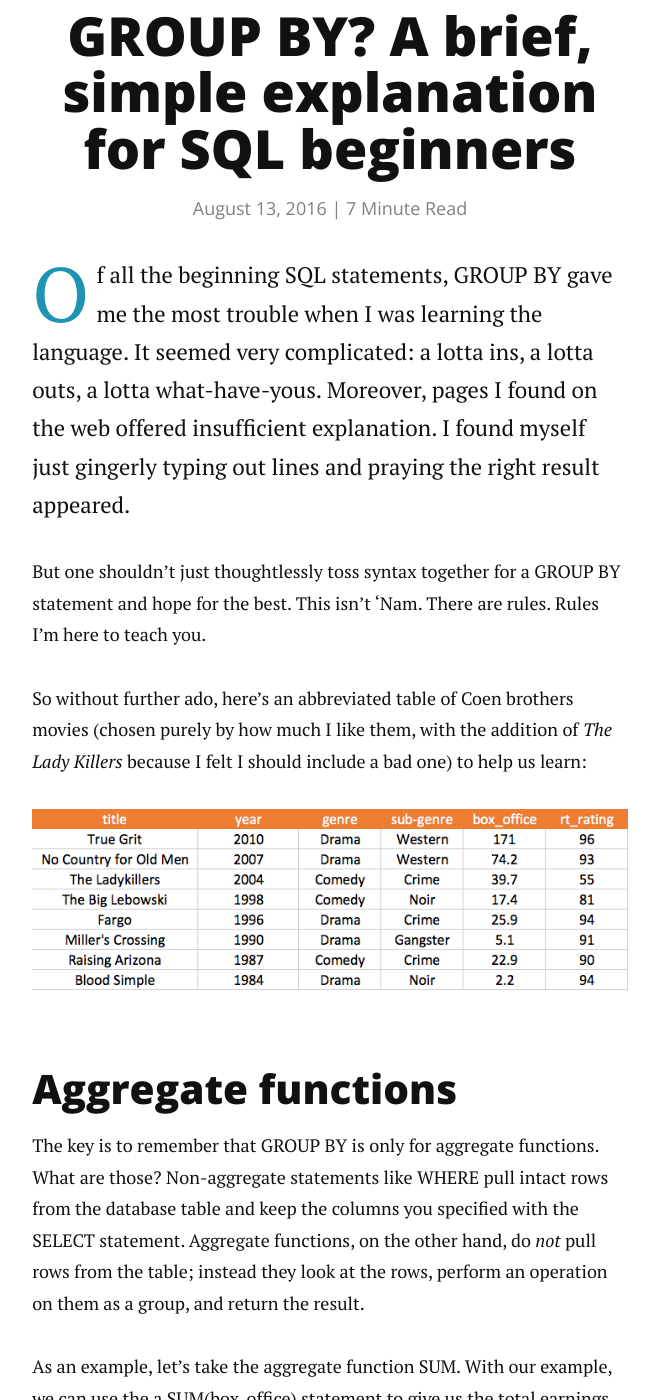
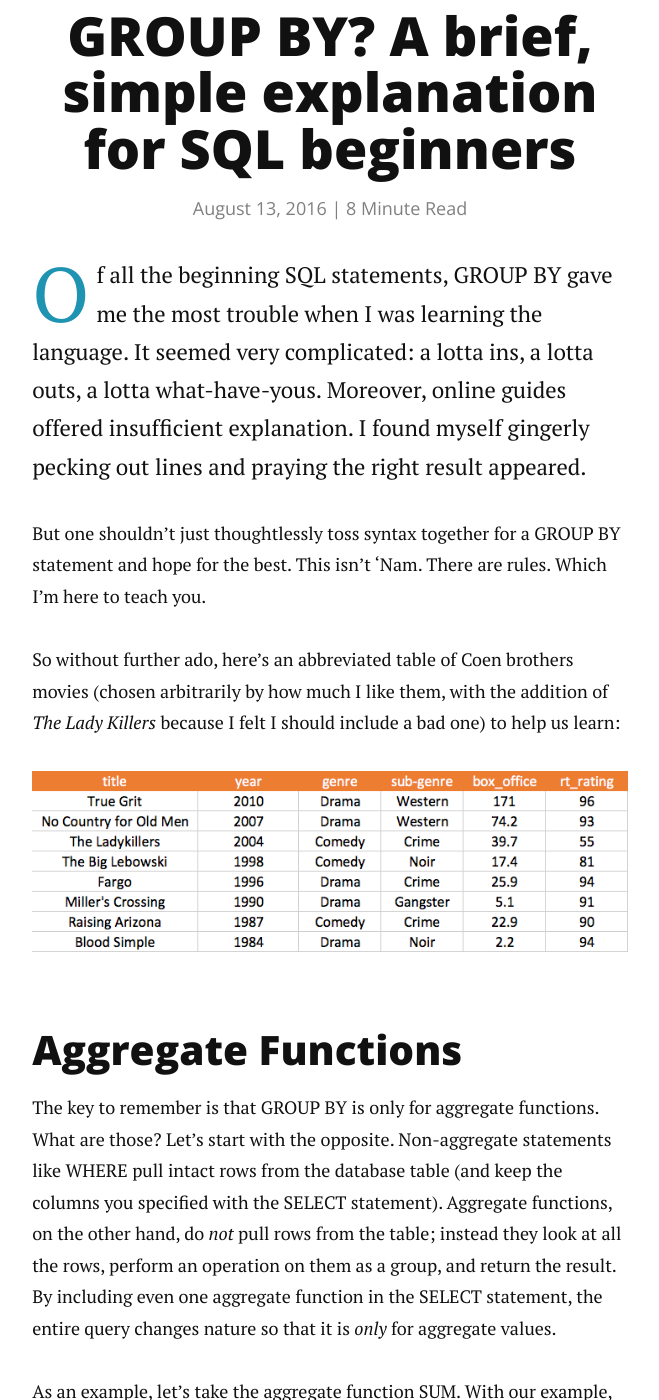
Before and after one commit to philipcolejohnson/philipcolejohnson.github.io, a Jekyll site: the page built from _posts/2016-08-13-sql_group_by.markdown, in a window 1280 px wide and 1400 px high, scrolled down 360 px. Shown: the whole window, without its empty margins (310-969 px from the left). Built offline with Jekyll 4.4.1, drawn with Linux system fonts in a browser that asks for light colours; nearby versions of some CDN libraries; some of the changed text lies outside the part shown.

Commit message:
Makes a few changes to Post

```diff
--- a/_posts/2016-08-13-sql_group_by.markdown
+++ b/_posts/2016-08-13-sql_group_by.markdown
@@ -4,19 +4,19 @@ title:  What the hell is GROUP BY? A brief, simple explanation for SQL beginners
 date:   2016-08-13
 ---
 
-<p class="intro"><span class="dropcap">O</span>f all the beginning SQL statements, GROUP BY gave me the most trouble when I was learning the language. It seemed very complicated: a lotta ins, a lotta outs, a lotta what-have-yous. Moreover, pages I found on the web offered insufficient explanation. I found myself just gingerly typing out lines and praying the right result appeared.</p>
+<p class="intro"><span class="dropcap">O</span>f all the beginning SQL statements, GROUP BY gave me the most trouble when I was learning the language. It seemed very complicated: a lotta ins, a lotta outs, a lotta what-have-yous. Moreover, online guides offered insufficient explanation. I found myself gingerly pecking out lines and praying the right result appeared.</p>
 
-But one shouldn't just thoughtlessly toss syntax together for a GROUP BY statement and hope for the best. This isn't 'Nam. There are rules. Rules I'm here to teach you.
+But one shouldn't just thoughtlessly toss syntax together for a GROUP BY statement and hope for the best. This isn't 'Nam. There are rules. Which I'm here to teach you.
 
-So without further ado, here's an abbreviated table of Coen brothers movies (chosen purely by how much I like them, with the addition of *The Lady Killers* because I felt I should include a bad one) to help us learn:
+So without further ado, here's an abbreviated table of Coen brothers movies (chosen arbitrarily by how much I like them, with the addition of *The Lady Killers* because I felt I should include a bad one) to help us learn:
 
-<img src="{{ '/assets/img/SQL_1.png' | prepend: site.baseurl }}" alt="Example">
+<img src="{{ '/assets/img/SQL_1.png' | prepend: site.baseurl }}" alt="Example Data">
 
-## Aggregate functions
+## Aggregate Functions
 
-The key is to remember that GROUP BY is only for aggregate functions. What are those? Non-aggregate statements like WHERE pull intact rows from the database table and keep the columns you specified with the SELECT statement. Aggregate functions, on the other hand, do *not* pull rows from the table; instead they look at the rows, perform an operation on them as a group, and return the result.
+The key to remember is that GROUP BY is only for aggregate functions. What are those? Let's start with the opposite. Non-aggregate statements like WHERE pull intact rows from the database table (and keep the columns you specified with the SELECT statement). Aggregate functions, on the other hand, do *not* pull rows from the table; instead they look at all the rows, perform an operation on them as a group, and return the result. By including even one aggregate function in the SELECT statement, the entire query changes nature so that it is *only* for aggregate values.
 
-As an example, let's take the aggregate function SUM. With our example, we can use the a SUM(box_office) statement to give us the total earnings from the movies I included in this example.
+As an example, let's take the aggregate function SUM. With our example, we can use the a SUM(box_office) statement to give us the total earnings from the movies I included in the example table above.
 
 {% highlight sql %}
 SELECT SUM(box_office) AS 'Total in Millions'
@@ -25,7 +25,11 @@ FROM coen_movies
 
 <img src="{{ '/assets/img/SQL_2.png' | prepend: site.baseurl }}" alt="Total">
 
-There a couple things that should be obvious here, but I'll nevertheless point them out anyway. The *only* column in our result is the summation column, which is of course because it is the only one included in the SELECT statement. To get that number, we had to take the value from *every* row in that column and sum them together. The rows were collapsed together into a single row instead of pulled separately. Remember that.
+There are two things that are probably obvious here, but I'll point them out anyway.
+
+First, there is only one row. That's what aggregate functions do.
+
+Second, the *only* column in our result is the summation column, which is of course because it is the only one included in the SELECT statement. To get that number, we had to take the value from *every* row in that column and sum them together. The rows were collapsed together into a single row instead of pulled separately. Remember that.
 
 We can even use two aggregate functions in the same request. Let's add an AVG statement to find the average Rotten Tomatoes rating for these movies.
 
@@ -38,20 +42,20 @@ FROM coen_movies
 
 Cool! Since each of these operations collapse *all* the rows into a single value, we can retrieve both results.
 
-But what would happen if we tried something like adding a 'year' column to our SELECT statement, because we want to see what years these movies were made in?
+But what would happen if we tried something like adding a 'year' column to our SELECT statement, because we want to see what years these movies were released in?
 
 {% highlight sql %}
 SELECT year, SUM(box_office) AS 'Total in Millions'
 FROM coen_movies
 {% endhighlight %}
 
-It doesn't work! We get an error that says year must be in a GROUP BY clause. Why? Because all the rows were collapsed into a single value, and it's impossible to assign a single year to that total. What would it even be— "1984 - 2010"? Remember, this is an aggregate function; we only get back data that has had an operation done to it. You could take the MAX to get the latest year, for example. But in our example statement here the years were not touched. Hence the error.
+It doesn't work! We get an error that says 'year' must be in a GROUP BY clause. Why? Because all the rows were collapsed into a single value, and it's impossible to assign a single year to that total. It would have to be something like "1984-2010", but SQL won't do that for you automatically (it doesn't know those are years anyway). Remember, we're using an aggregate function, so we only get back data that has had an operation done to it. You could only use year if you also perform some function on the column so that it is able to return a single value that represents all the years, such as using MAX to return the latest year, for example. In our example statement here, however,  'year' had no aggregate function. Hence the error.
 
 ## GROUP BY
 
 On to the main event.
 
-Remember, GROUP BY is used *only* with aggregate functions. What it does is allow the aggregate functions to return more than a single value for a given column by grouping rows together. We could, for instance, get the sum of the box office for each genre.
+Remember, GROUP BY is used *only* with aggregate functions. What it does is allow aggregate functions to return more than a single value for a given column by grouping rows together. We could, for instance, get the sum of the box office for each genre.
 
 {% highlight sql %}
 SELECT genre, SUM(box_office) AS 'Total in Millions', AVG(rt_rating) AS 'Average Rating'
@@ -63,7 +67,9 @@ GROUP BY genre
 
 Here the GROUP BY makes sense. It groups the rows into separate chunks according to the genre, then collapses all the rows of these chunks into a single value. We get one average and one sum each for all the rows of comedies and one each for all the rows of dramas. We can think of this in English as something like, "The sum and average for all movies in the Drama genre. The sum and average for all movies in the Comedy genre."
 
-Notice that though we didn't do anything to the 'genre' column values in the SELECT statement, just like we didn't do anything to 'year' in the example above that produced an error, the request works here because 'genre' is being used to group the rows. If we tacked on 'year' to our select statement again, we'd get the same error as before because again there are, for instance, many years for the 'Comedy' genre, and we can't collapse them. It would be like saying in English, "The year for all the Coen brothers movies in the Comedy genre." That doesn't make sense because the movies don't all share the same year.
+Notice that although we didn't have any aggregate function for the 'genre' column values in the SELECT statement, the request works here because 'genre' is being used to group the rows. Every collapsed row has the same value for 'genre' (that's what the GROUP BY does), so SQL knows how to return only a single value for that column.
+
+If we tacked on 'year' to our select statement again, we'd get the same error as before because again there are, for instance, many years for the 'Comedy' genre, and we can't collapse them. It would be like saying in English, "The release year for all the Coen brothers movies in the Comedy genre." That doesn't make sense because the movies don't all share the same year.
 
 ## GROUP BY With More Than One Value
 
@@ -77,13 +83,13 @@ GROUP BY genre, sub-genre
 
 <img src="{{ '/assets/img/SQL_5.png' | prepend: site.baseurl }}" alt="GROUP BY genre, sub-genre">
 
-The two highlighted rows of these results are collapsed rows that had more than one movie. In other words, there was more than one Western Drama, and more than one Comedy Crime. The rest of the rows had only one row, so though they were collapsed, they contain the data from that one movie.
+The two highlighted rows of these results are collapsed rows that had more than one movie. In other words, there was more than one Western Drama, and more than one Crime Comedy. The rest of the genre/sub-genre combinations had only one row, so though they were collapsed, they contain the data from that single movie.
 
-Again, notice that both columns in the GROUP BY state are *not* modified by aggregate functions in the SELECT statement. Likewise, *every* column that is not used in aggregate function in the SELECT statement *must* be in the GROUP BY statement; otherwise there's no way to collapse all the values.
+Again, notice that both columns in the GROUP BY statement are *not* modified by aggregate functions in the SELECT statement. Likewise, *every* column that is *not* used in an aggregate function in the SELECT statement *must* be in the GROUP BY statement; otherwise there's no way to collapse all the values.
 
-A good way to think of this request in English is, "Separate these movies by genre, than split those groups into even smaller groups based on their sub-genres." The first row of our result is, "Take all the movies that are both a drama and a Western, and give me their total box office hall and the average of all their ratings."
+A good way to think of this request in English is, "Separate these movies by genre, than split those groups into even smaller groups based on their sub-genres, then find the sum and average for each small group." The first row of our result is, "Take all the movies that are both a drama and a Western, and give me their total box office haul and the average of all their ratings."
 
-Another way one might think of each row is having a unique combination of all the group by elements—a unique composite key. We have a row for the unique combination of Drama-Western, which is different than Drama-Crime, which is also different from Comedy-Crime. You might also notice that *order in the GROUP BY statement doesn't matter*, since only the combination is important.
+Another way one might think of GROUP BY is that each row of the result has a unique combination of all the GROUP BY elements—in other words, a unique composite key. We have a row for the unique combination of Drama-Western, which is different than Drama-Crime, which is also different from Comedy-Crime. You might also notice that *order in the GROUP BY statement doesn't matter*, since only the combination is important.
 
 Finally, remember that it's possible to use GROUP BY even on virtual columns, not just actual columns in the database table. For example, here's an example that creates a new column that says the decade in which the movie was released, then does a GROUP BY clause on that column.
 
```
Also changed, not shown: other parts of _posts/2016-08-13-sql_group_by.markdown (+1 -1 lines).
